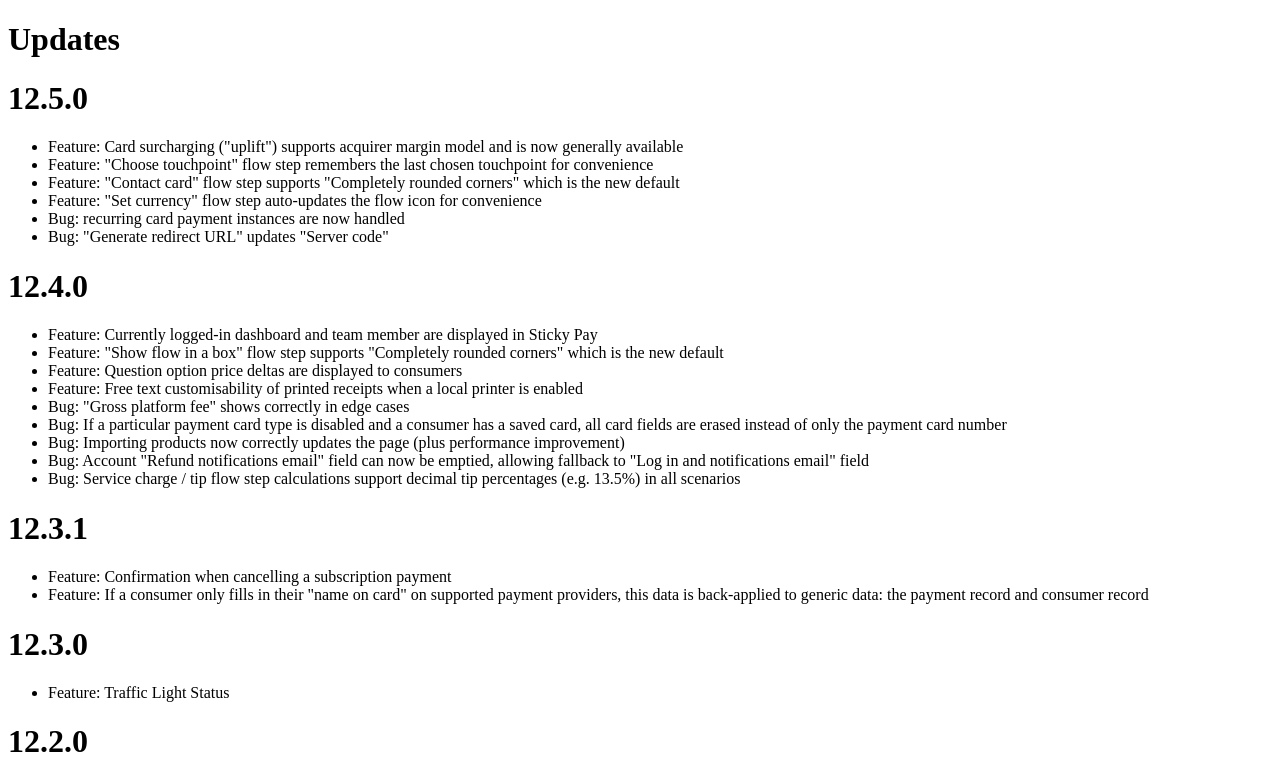
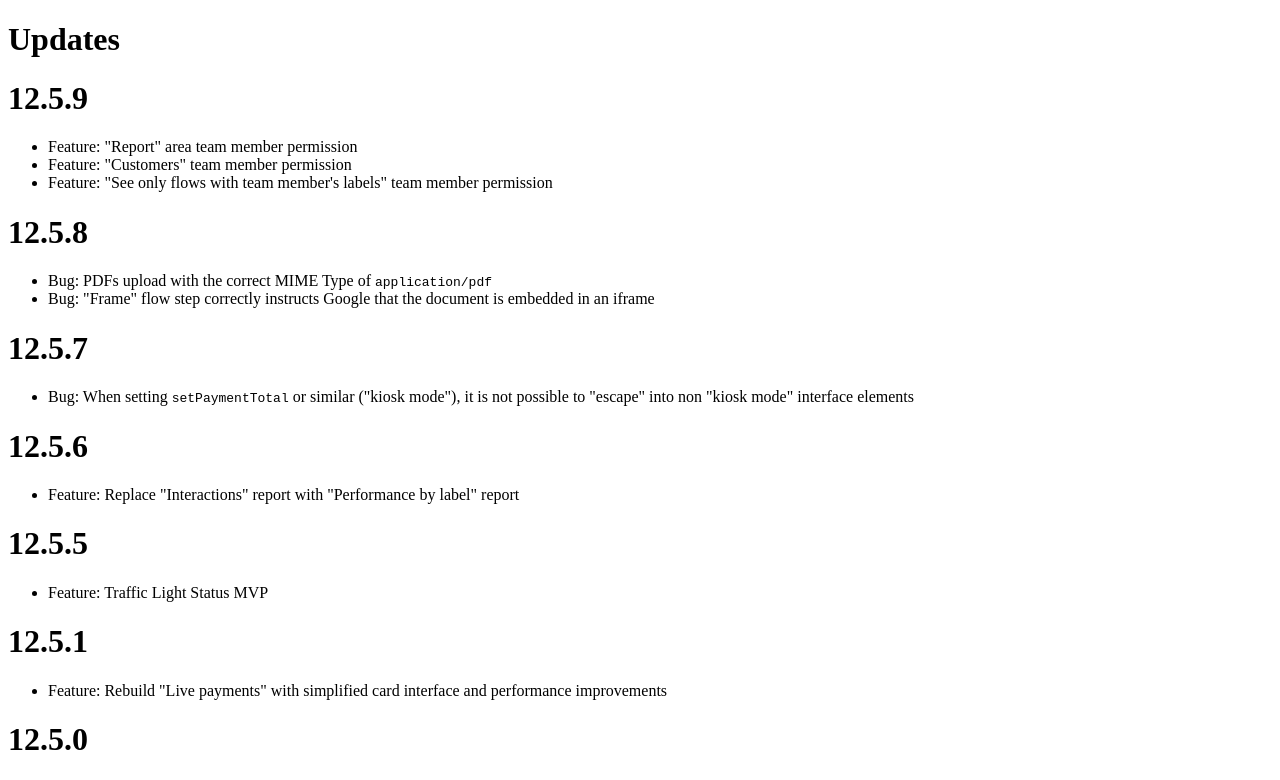
Before and after one commit to Stickyto/sticky-docs, a Next.js app in the folder src/: page /updates in a window 1280 px wide. Shown: the top 780 px of the page. Built offline with nearby package versions, Linux system fonts and the light colour scheme.

Commit message:
`# 12.5.9` and previous

```diff
--- a/src/pages/updates.mdx
+++ b/src/pages/updates.mdx
@@ -1,4 +1,25 @@
 # Updates
+
+# 12.5.9
+ - Feature: "Report" area team member permission
+ - Feature: "Customers" team member permission
+ - Feature: "See only flows with team member's labels" team member permission
+
+# 12.5.8
+ - Bug: PDFs upload with the correct MIME Type of `application/pdf`
+ - Bug: "Frame" flow step correctly instructs Google that the document is embedded in an iframe
+
+# 12.5.7
+ - Bug: When setting `setPaymentTotal` or similar ("kiosk mode"), it is not possible to "escape" into non "kiosk mode" interface elements
+
+# 12.5.6
+ - Feature: Replace "Interactions" report with "Performance by label" report
+
+# 12.5.5
+ - Feature: Traffic Light Status MVP
+
+# 12.5.1
+ - Feature: Rebuild "Live payments" with simplified card interface and performance improvements
 
 # 12.5.0
  - Feature: Card surcharging ("uplift") supports acquirer margin model and is now generally available
```
